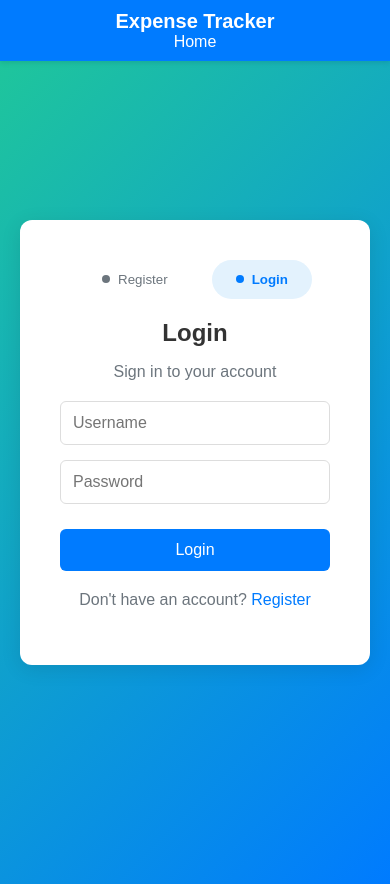
After one commit to hesnyandoro/PennyPulse, a PHP site: page /auth.php?form=login in a window 390 px wide. The commit adds this page. Run offline with PHP 8.4, Linux system fonts and the light colour scheme.

Commit message:
Add authentication and styling for user login and registration: implement forms, error handling, and responsive design

```diff
--- /dev/null
+++ b/auth.php
@@ -0,0 +1,317 @@
+<?php
+require_once 'config.php';
+
+$active_tab = $_GET['form'] ?? 'register';
+$error = '';
+
+if ($_SERVER['REQUEST_METHOD'] == 'POST') {
+    $active_tab = $_POST['action'] ?? $active_tab;
+
+    if (isset($_POST['action']) && $_POST['action'] === 'register') {
+        $first_name = trim($_POST['first_name'] ?? '');
+        $last_name = trim($_POST['last_name'] ?? '');
+        $email = trim($_POST['email'] ?? '');
+        $username = trim($_POST['username'] ?? '');
+        $password = $_POST['password'] ?? '';
+        $confirm_password = $_POST['confirm_password'] ?? '';
+        $phone = trim($_POST['phone'] ?? '');
+
+        $errors = [];
+        if (empty($first_name) || empty($last_name) || empty($email) || empty($username) || empty($password)) {
+            $errors[] = 'Please fill all required fields.';
+        }
+        if ($password !== $confirm_password) {
+            $errors[] = 'Passwords do not match.';
+        }
+        if (!filter_var($email, FILTER_VALIDATE_EMAIL)) {
+            $errors[] = 'Invalid email format.';
+        }
+        if (!empty($errors)) {
+            $error = implode('<br>', $errors);
+        } else {
+            $stmt = $conn->prepare('SELECT id FROM users WHERE username = ? OR email = ?');
+            $stmt->bind_param('ss', $username, $email);
+            $stmt->execute();
+            if ($stmt->get_result()->num_rows > 0) {
+                $error = 'Username or email already exists.';
+            } else {
+                $hashed_password = password_hash($password, PASSWORD_DEFAULT);
+                $stmt = $conn->prepare('INSERT INTO users (first_name, last_name, email, username, password, phone) VALUES (?, ?, ?, ?, ?, ?)');
+                $stmt->bind_param('ssssss', $first_name, $last_name, $email, $username, $hashed_password, $phone);
+                if ($stmt->execute()) {
+                    header('Location: login.php?registered=1');
+                    exit;
+                } else {
+                    $error = 'Registration failed. Please try again.';
+                }
+            }
+        }
+    } elseif (isset($_POST['action']) && $_POST['action'] === 'login') {
+        $username = trim($_POST['username'] ?? '');
+        $password = $_POST['password'] ?? '';
+
+        if (empty($username) || empty($password)) {
+            $error = 'Please fill all fields.';
+        } else {
+            $stmt = $conn->prepare('SELECT id, password FROM users WHERE username = ?');
+            $stmt->bind_param('s', $username);
+            $stmt->execute();
+            $result = $stmt->get_result();
+            if ($row = $result->fetch_assoc()) {
+                if (password_verify($password, $row['password'])) {
+                    $_SESSION['user_id'] = $row['id'];
+                    header('Location: dashboard.php');
+                    exit;
+                } else {
+                    $error = 'Invalid credentials.';
+                }
+            } else {
+                $error = 'Invalid credentials.';
+            }
+        }
+    }
+}
+?>
+
+<!DOCTYPE html>
+<html lang="en">
+<head>
+    <meta charset="UTF-8">
+    <meta name="viewport" content="width=device-width, initial-scale=1.0">
+    <title><?php echo ucfirst($active_tab); ?> - Expense Tracker</title>
+    <link rel="stylesheet" href="https://cdnjs.cloudflare.com/ajax/libs/font-awesome/5.15.4/css/all.min.css">
+    <link rel="stylesheet" href="css/styles.css">
+    <style>
+        body {
+            font-family: Arial, sans-serif;
+            background: linear-gradient(135deg, #20c997 0%, #007bff 100%);
+            margin: 0;
+            padding: 20px;
+            min-height: 100vh;
+            display: flex;
+            align-items: center;
+            justify-content: center;
+        }
+        .auth-container {
+            background: white;
+            border-radius: 12px;
+            box-shadow: 0 4px 20px rgba(0, 0, 0, 0.1);
+            padding: 40px;
+            max-width: 400px;
+            width: 100%;
+        }
+        .tabs {
+            display: flex;
+            justify-content: center;
+            gap: 20px;
+            margin-bottom: 20px;
+        }
+        .tab {
+            display: flex;
+            align-items: center;
+            gap: 8px;
+            padding: 12px 24px;
+            border: none;
+            background: transparent;
+            cursor: pointer;
+            color: #6c757d;
+            border-radius: 20px;
+            transition: all 0.3s;
+        }
+        .tab:hover {
+            background: #e9ecef;
+        }
+        .tab.active {
+            color: #007bff;
+            background: #e3f2fd;
+            font-weight: bold;
+        }
+        .bullet {
+            width: 8px;
+            height: 8px;
+            border-radius: 50%;
+            background: #6c757d;
+            transition: background 0.3s;
+        }
+        .tab.active .bullet {
+            background: #007bff;
+        }
+        .form-title {
+            text-align: center;
+            color: #333;
+            margin-bottom: 10px;
+            font-size: 24px;
+        }
+        .subtitle {
+            text-align: center;
+            color: #6c757d;
+            margin-bottom: 20px;
+        }
+        .error {
+            color: #dc3545;
+            text-align: center;
+            margin-bottom: 20px;
+            font-size: 14px;
+        }
+        .input-group {
+            margin-bottom: 15px;
+        }
+        .input-row {
+            display: flex;
+            gap: 10px;
+        }
+        .input-row input {
+            flex: 1;
+        }
+        input {
+            width: 100%;
+            padding: 12px;
+            border: 1px solid #ddd;
+            border-radius: 6px;
+            box-sizing: border-box;
+            font-size: 16px;
+        }
+        input:focus {
+            outline: none;
+            border-color: #007bff;
+        }
+        .submit-btn {
+            width: 100%;
+            padding: 12px;
+            background: #007bff;
+            color: white;
+            border: none;
+            border-radius: 6px;
+            font-size: 16px;
+            cursor: pointer;
+            margin-top: 10px;
+            transition: background 0.3s;
+        }
+        .submit-btn:hover {
+            background: #0056b3;
+        }
+        .toggle-link {
+            text-align: center;
+            margin-top: 20px;
+            color: #6c757d;
+        }
+        .toggle-link a {
+            color: #007bff;
+            text-decoration: none;
+        }
+        .toggle-link a:hover {
+            text-decoration: underline;
+        }
+        .form-hidden {
+            display: none;
+        }
+        .navbar {
+            position: absolute;
+            top: 0;
+            left: 0;
+            right: 0;
+            background: #007bff;
+            padding: 10px 20px;
+            display: flex;
+            justify-content: space-between;
+            align-items: center;
+            color: white;
+        }
+        .logo {
+            font-size: 20px;
+            font-weight: bold;
+        }
+        .home-link {
+            color: white;
+            text-decoration: none;
+        }
+    </style>
+</head>
+<body>
+    <nav class="navbar">
+        <div class="logo">Expense Tracker</div>
+        <a href="index.php" class="home-link">Home</a>
+    </nav>
+
+    <div class="auth-container">
+        <div class="tabs">
+            <button class="tab <?php echo $active_tab === 'register' ? 'active' : ''; ?>" onclick="switchTab('register')">
+                <span class="bullet"></span>
+                Register
+            </button>
+            <button class="tab <?php echo $active_tab === 'login' ? 'active' : ''; ?>" onclick="switchTab('login')">
+                <span class="bullet"></span>
+                Login
+            </button>
+        </div>
+
+        <?php if ($active_tab === 'register') { ?>
+            <div id="register-form">
+                <h2 class="form-title">Register</h2>
+                <p class="subtitle">Signup now and get full access to our app.</p>
+                <?php if ($error) { echo "<div class='error'>$error</div>"; } ?>
+                <form method="POST">
+                    <input type="hidden" name="action" value="register">
+                    <div class="input-row">
+                        <input type="text" name="first_name" placeholder="Firstname" value="<?php echo htmlspecialchars($_POST['first_name'] ?? ''); ?>" required>
+                        <input type="text" name="last_name" placeholder="Lastname" value="<?php echo htmlspecialchars($_POST['last_name'] ?? ''); ?>" required>
+                    </div>
+                    <div class="input-group">
+                        <input type="email" name="email" placeholder="Email" value="<?php echo htmlspecialchars($_POST['email'] ?? ''); ?>" required>
+                    </div>
+                    <div class="input-group">
+                        <input type="text" name="username" placeholder="Username" value="<?php echo htmlspecialchars($_POST['username'] ?? ''); ?>" required>
+                    </div>
+                    <div class="input-group">
+                        <input type="password" name="password" placeholder="Password" required>
+                    </div>
+                    <div class="input-group">
+                        <input type="password" name="confirm_password" placeholder="Confirm Password" required>
+                    </div>
+                    <div class="input-group">
+                        <input type="text" name="phone" placeholder="Phone Number (Optional)" value="<?php echo htmlspecialchars($_POST['phone'] ?? ''); ?>">
+                    </div>
+                    <button type="submit" class="submit-btn">Submit</button>
+                </form>
+                <p class="toggle-link">Already have an account? <a href="#" onclick="switchTab('login')">Sign in</a></p>
+            </div>
+        <?php } else { ?>
+            <div id="login-form">
+                <h2 class="form-title">Login</h2>
+                <p class="subtitle">Sign in to your account</p>
+                <?php if ($error) { echo "<div class='error'>$error</div>"; } ?>
+                <form method="POST">
+                    <input type="hidden" name="action" value="login">
+                    <div class="input-group">
+                        <input type="text" name="username" placeholder="Username" value="<?php echo htmlspecialchars($_POST['username'] ?? ''); ?>" required>
+                    </div>
+                    <div class="input-group">
+                        <input type="password" name="password" placeholder="Password" required>
+                    </div>
+                    <button type="submit" class="submit-btn">Login</button>
+                </form>
+                <p class="toggle-link">Don't have an account? <a href="#" onclick="switchTab('register')">Register</a></p>
+            </div>
+        <?php } ?>
+    </div>
+
+    <script>
+        function switchTab(tabName) {
+            // Hide both forms
+            document.getElementById('register-form').style.display = 'none';
+            document.getElementById('login-form').style.display = 'none';
+
+            // Show the selected form
+            if (tabName === 'register') {
+                document.getElementById('register-form').style.display = 'block';
+            } else {
+                document.getElementById('login-form').style.display = 'block';
+            }
+
+            // Update active tab classes
+            document.querySelectorAll('.tab').forEach(tab => tab.classList.remove('active'));
+            event.target.closest('.tab').classList.add('active');
+        }
+    </script>
+</body>
+</html>
--- a/logout.php
+++ b/logout.php
@@ -1,6 +1,7 @@
 <?php
 require 'config.php';
+session_unset();
 session_destroy();
-header('Location: login.php');
+header('Location: index.php');
 exit;
 ?>
```
Also changed, not shown: auth.css (added, +167 -0 lines), css/styles.css (+109 -0 lines), index.php (+14 -39 lines), login.php (deleted, +0 -40 lines), register.php (deleted, +0 -54 lines), .github/copilot-instructions.md (added), 1 other file.
